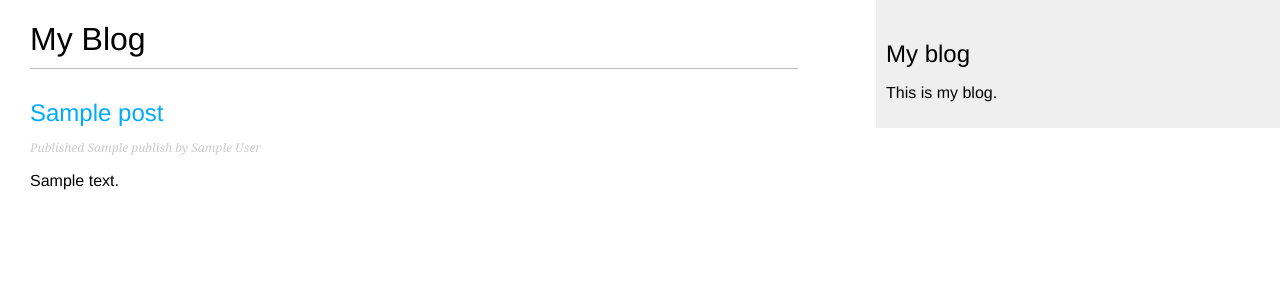
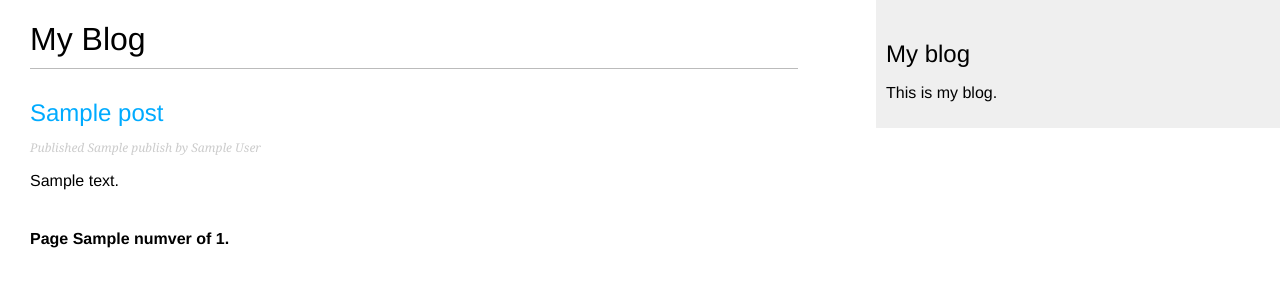
Before and after one commit to xgj1010/mysite, a Django app: template blog/templates/blog/post/list.html in a window 1280 px wide. Shown: the top 300 px of the page. Run offline with Django 3.2, Linux system fonts and the light colour scheme; the template is opened without the code that fills it: most values are stand-ins (such as "Sample title", 1, 10 or a date in 2020); parts of the project's set-up code (start-up, migrations or seed data) failed here and were passed over.

Commit message:
添加分页

```diff
--- a/blog/models.py
+++ b/blog/models.py
@@ -1,6 +1,5 @@
 from django.core.urlresolvers import reverse
 from django.db import models
-# from django.urls import reverse
 from django.utils import timezone
 from django.contrib.auth.models import User
 
--- a/blog/templates/blog/post/list.html
+++ b/blog/templates/blog/post/list.html
@@ -15,4 +15,5 @@
     </p>
     {{ post.body|truncatewords:30|linebreaks }}
   {% endfor %}
+    {% include "pagination.html" with page=posts %}
 {% endblock %}
--- /dev/null
+++ b/blog/templates/pagination.html
@@ -0,0 +1,13 @@
+<div class="pagination">
+    <span class="step-links">
+        {% if page.has_previous %}
+            <a href="?page={{ page.previous_page_number }}">Previous</a>
+        {% endif %}
+        <span class="current">
+        Page {{ page.numver }} of {{ page.paginator.num_pages }}.
+    </span>
+        {% if page.has_next %}
+            <a href="?page={{ page.next_page_number }}">Next</a>
+        {% endif %}
+    </span>
+</div>
```
Also changed, not shown: blog/views.py (+12 -2 lines).
